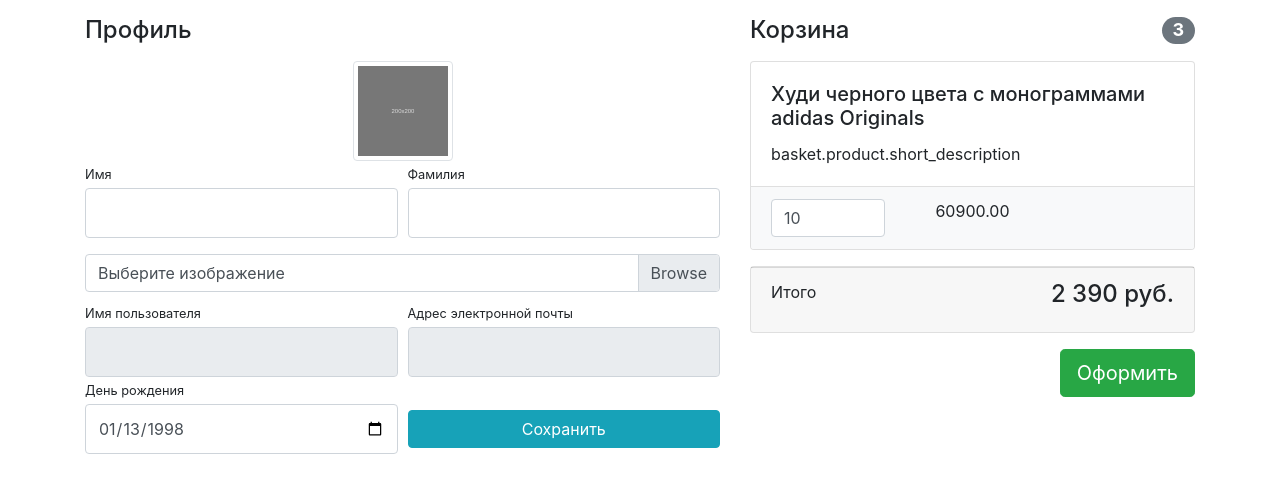
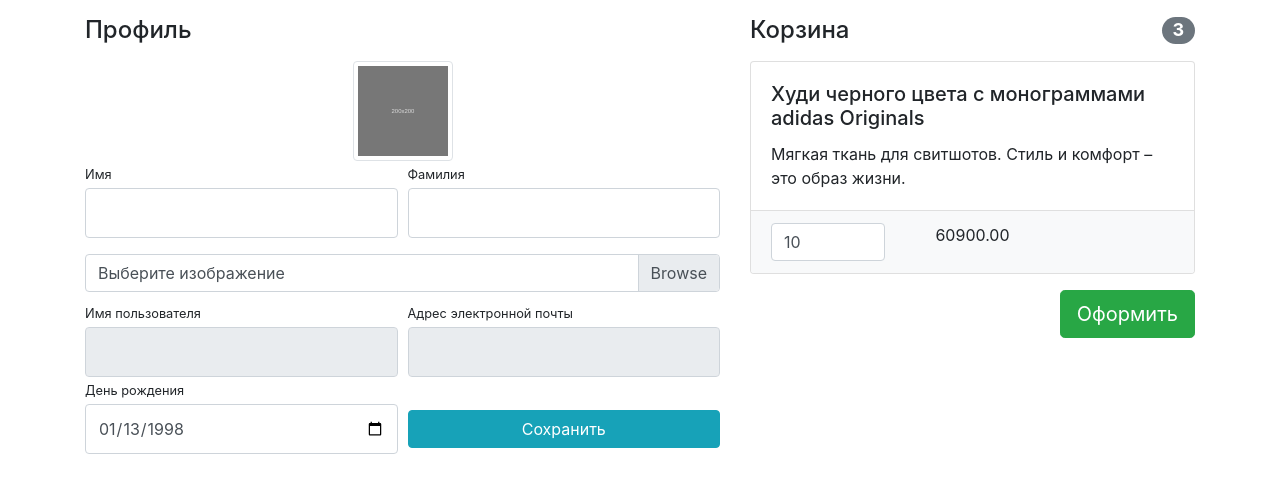
Before and after one commit to anatolytsi/basic_course_django_gb, a Django app: template authapp/templates/authapp/profile.html in a window 1280 px wide. Shown: the part 56-549 px from the top of the page. Run offline with Django 3.2, Linux system fonts and the light colour scheme; data comes from the database, SQL or seed files in the repository; tables that the repository leaves empty hold one stand-in row (values such as "Sample post"); the template is opened without the code that fills it: values that come from a table or form of the project are taken from there, most other values are stand-ins (such as "Sample title", 1, 10 or a date in 2020); some libraries are stand-ins or nearby versions.

Commit message:
corrected minor mistakes

```diff
--- a/basketapp/templates/basketapp/basket.html
+++ b/basketapp/templates/basketapp/basket.html
@@ -6,7 +6,7 @@
         <div class="card mb-3">
             <div class="card-body">
                 <h5 class="card-title">{{ basket.product.name }}</h5>
-                <p class="card-text">basket.product.short_description</p>
+                <p class="card-text">{{ basket.product.short_description }}</p>
             </div>
             <ul class="list-group list-group-flush">
                 <li class="list-group-item bg-light">
@@ -25,12 +25,12 @@
                 </li>
             </ul>
         </div>
-        <div class="card mb-3">
-            <div class="card-footer">
-                <p class="float-left">Итого</p>
-                <h4 class="float-right">2 390 руб.</h4>
-            </div>
-        </div>
+{#        <div class="card mb-3">#}
+{#            <div class="card-footer">#}
+{#                <p class="float-left">Итого</p>#}
+{#                <h4 class="float-right">2 390 руб.</h4>#}
+{#            </div>#}
+{#        </div>#}
     {% endfor %}
     <button type="button" class="btn btn-success btn-lg float-right">Оформить</button>
 {% else %}
```
